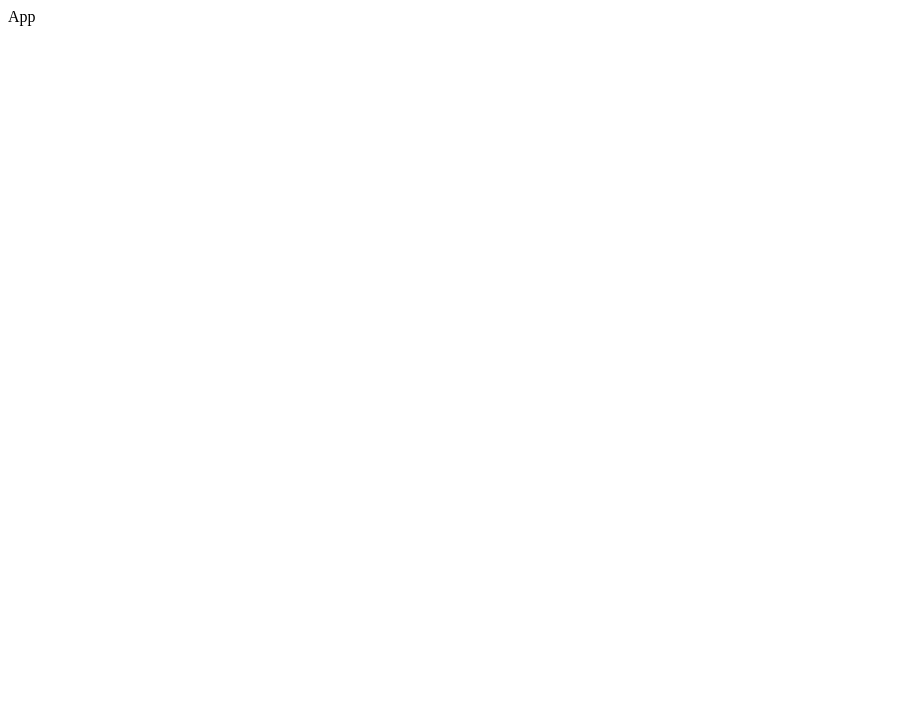
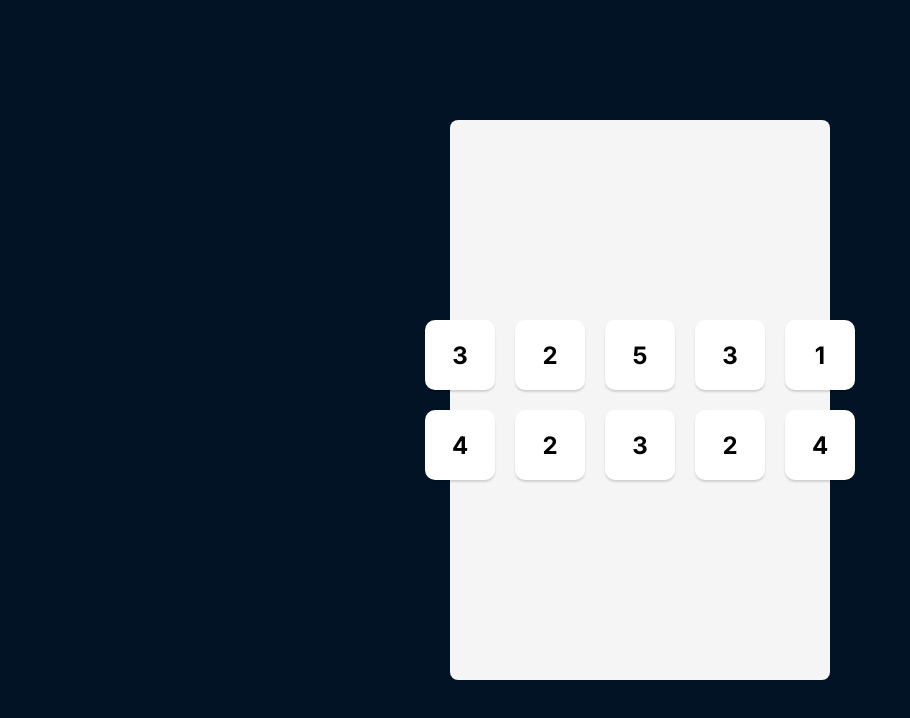
Before and after one commit to kenzierivan/tenzies, a React (Vite) app: page / in a window 1280 px wide. Shown: the top 718 px of the page, without its empty margins (0-910 px from the left). Built offline with nearby package versions, Linux system fonts and the light colour scheme.

Commit message:
Create dices and add styling

```diff
--- a/src/App.jsx
+++ b/src/App.jsx
@@ -1,6 +1,27 @@
+import { useState } from "react";
+import Die from "./components/Die"
+
 const App = () => {
+
+  const [dice, setDice] = useState(generateAllNewDice());
+
+  function generateAllNewDice() {
+    const newDice = [];
+    for(let i=0; i<10; i++) {
+      newDice.push(Math.floor(Math.random() * 6) + 1);
+    }
+    return newDice;
+  }
+
+  const listOfDice = dice.map((die, index) => {
+    return <Die key={index} number={die} />
+  })
   return (
-    <div>App</div>
+    <main>
+      <div className="dice-container">
+        {listOfDice}
+      </div>
+    </main>
   )
 }
 export default App
--- /dev/null
+++ b/src/components/Die.jsx
@@ -0,0 +1,6 @@
+const Die = (props) => {
+  return (
+    <button className="die">{props.number}</button>
+  )
+}
+export default Die
--- a/src/index.css
+++ b/src/index.css
@@ -0,0 +1,46 @@
+* {
+  box-sizing: border-box;
+  font-family: Inter;
+}
+
+body {
+  margin: 0;
+  background-color: #021326;
+  padding: 120px 450px;
+  height: 100vh;
+  display: flex;
+  flex-direction: column;
+  justify-content: center;
+
+}
+
+div#root {
+  height: 100%;
+}
+
+main {
+  background-color: #f5f5f5;
+  height: 100%;
+  border-radius: 8px;
+  display: flex;
+  justify-content: center;
+  align-items: center;
+}
+
+.die {
+  height: 70px;
+  width: 70px;
+  border-radius: 10px;
+  border: none;
+  box-shadow: 0px 2px 2px rgba(0,0,0,0.15);
+  background-color: white;
+  font-size: 1.5rem;
+  font-weight: bold;
+  cursor: pointer;
+}
+
+.dice-container {
+  display: grid;
+  grid-template-columns: repeat(5, 1fr);
+  gap: 20px;
+}
```
